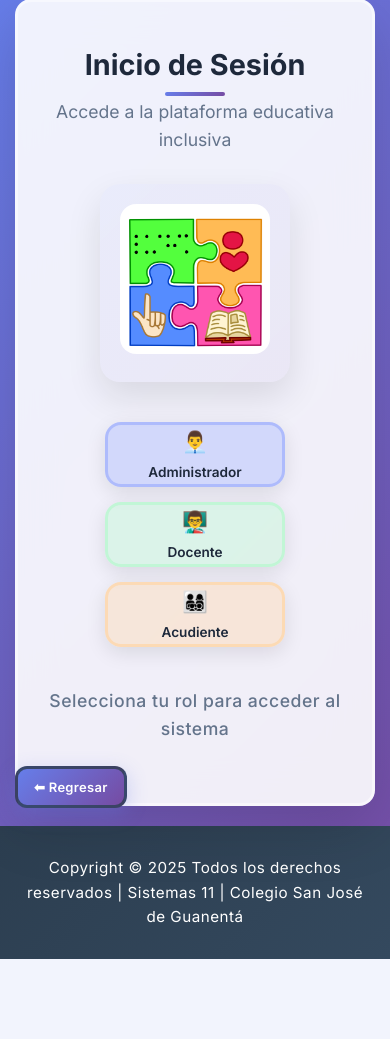
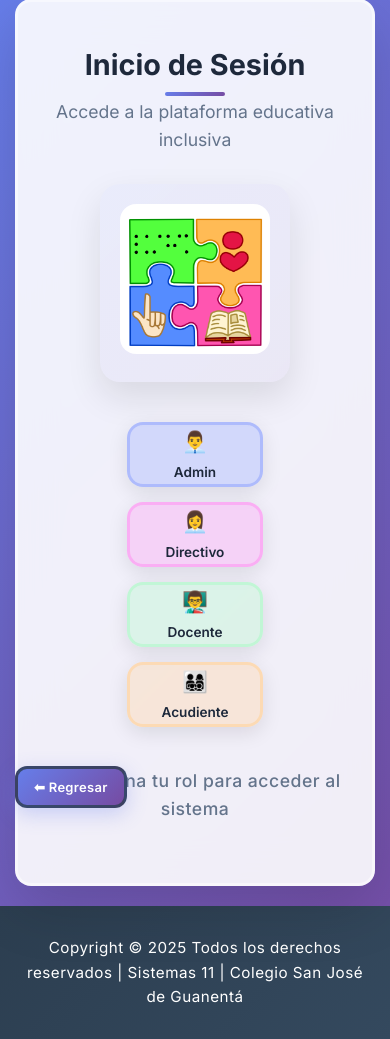
Before and after one commit to SebasF10/LUDIK, a PHP site: page /Inicio_sesion.html in a window 390 px wide. Shown: the part 21-1060 px from the top of the page. Before the commit the page ends 980 px from the top, so only its background shows below. Run offline with PHP 8.4, Linux system fonts and the light colour scheme.

Commit message:
Refactor login page and styles: Added directivo role, improved button layout, and enhanced form styles. Removed deprecated CSS rules and added responsive design for user buttons.

```diff
--- a/Css/Inicio_sesion.css
+++ b/Css/Inicio_sesion.css
@@ -30,6 +30,7 @@ body {
     flex: 1;
 }
 
+
 /* Ocultar formularios inicialmente */
 #form_admin,
 #form_docente,
@@ -44,19 +45,6 @@ body {
     align-items: center;
     position: relative;
 }
-
-/* LÍNEA MORADA ELIMINADA - Se comentó la regla ::before */
-/*
-.Inicio_sesion::before {
-    content: '';
-    position: absolute;
-    top: 0;
-    left: 0;
-    width: 4px;
-    height: 100%;
-    background: linear-gradient(135deg, #667eea 0%, #764ba2 100%);
-}
-*/
 
 /* Título mejorado */
 .Sesion_titulo {
@@ -119,11 +107,16 @@ body {
 /* Botones de selección - REDISEÑO COMPLETO */
 .Botones_usuarios {
     display: flex;
-    justify-content: center;
-    gap: 20px;
+    justify-content: space-evenly;
+    align-items: center;
+    flex-wrap: nowrap;
+    /* 🔥 evita que bajen */
+    gap: 25px;
     margin-bottom: 40px;
-    flex-wrap: nowrap;
+    width: 100%;
 }
+
+
 
 .Botones_usuarios button {
     width: 150px;
@@ -176,6 +169,44 @@ body {
     background: rgba(254, 215, 170, 0.4);
     border: 3px solid rgba(254, 215, 170, 0.8);
     color: #1e293b;
+}
+
+.btn_dir {
+    background: rgba(252, 165, 243, 0.4);
+    border: 3px solid rgba(252, 165, 243, 0.8);
+    color: #1e293b;
+}
+
+.form_directivo {
+    background: rgba(252, 165, 243, 0.25);
+    border-color: rgba(252, 165, 243, 0.8);
+}
+
+.form_directivo .input-group input {
+    background: rgba(252, 165, 243, 0.15);
+    border-color: rgba(244, 114, 182, 0.3);
+}
+
+.form_directivo .input-group input:focus {
+    border-color: #f472b6;
+    background: rgba(252, 165, 243, 0.25);
+    box-shadow: 0 4px 15px rgba(244, 114, 182, 0.2);
+}
+
+#form_directivo {
+    background: rgba(252, 165, 243, 0.25);
+    border-color: rgba(252, 165, 243, 0.8);
+}
+
+#form_directivo .input-group input {
+    background: rgba(252, 165, 243, 0.15);
+    border-color: rgba(244, 114, 182, 0.3);
+}
+
+#form_directivo .input-group input:focus {
+    border-color: #f472b6;
+    background: rgba(252, 165, 243, 0.25);
+    box-shadow: 0 4px 15px rgba(244, 114, 182, 0.2);
 }
 
 /* Mensaje inicial mejorado */
@@ -560,3 +591,14 @@ body {
 .toggle-pass:hover {
     color: #4f46e5;
 }
+
+@media (max-width: 900px) {
+    .Botones_usuarios {
+        flex-wrap: wrap;
+        gap: 15px;
+    }
+
+    .Botones_usuarios button {
+        width: 45%;
+    }
+}
--- a/Inicio_sesion.html
+++ b/Inicio_sesion.html
@@ -28,7 +28,11 @@
             <div class="Botones_usuarios">
                 <button class="btn_adm" onclick="mostrarFormulario('admin')">
                     <span class="btn-icon">👨‍💼</span>
-                    Administrador
+                    Admin
+                </button>
+                <button class="btn_dir" onclick="mostrarFormulario('directivo')">
+                    <span class="btn-icon">👩‍💼</span>
+                    Directivo
                 </button>
                 <button class="btn_prof" onclick="mostrarFormulario('docente')">
                     <span class="btn-icon">👨‍🏫</span>
@@ -39,6 +43,7 @@
                     Acudiente
                 </button>
             </div>
+
 
             <div class="Formularios_sesion">
                 <div id="mensaje_rol" class="mensaje-inicial">
@@ -63,6 +68,27 @@
                         <button class="login-btn" type="submit">Iniciar Sesión</button>
                     </form>
                 </div>
+
+                <!-- Formulario Directivo -->
+                <div id="form_directivo" class="formulario_directivo" style="display: none;">
+                    <h3>Acceso Directivo</h3>
+                    <div class="form-icon-container">
+                        <img src="img/directivoimg.png" alt="Logo de directivo" width="120" height="120">
+                    </div>
+                    <form method="POST" action="php/Login.php">
+                        <input type="hidden" name="rol" value="directivo">
+                        <div class="input-group">
+                            <input type="text" name="email" placeholder="Usuario o Email" required>
+                        </div>
+                        <div class="input-group">
+                            <input type="password" name="contrasena" placeholder="Contraseña" required
+                                id="pass_directivo">
+                            <span class="toggle-pass" onclick="togglePassword('pass_directivo', this)">👁</span>
+                        </div>
+                        <button class="login-btn" type="submit">Iniciar Sesión</button>
+                    </form>
+                </div>
+
 
                 <!-- Formulario Docente -->
                 <div id="form_docente" class="formulario_docente">
@@ -115,10 +141,10 @@
     </footer>
 
     <script>
-        // Mostrar formulario y desplazar a él
         function mostrarFormulario(rol) {
             document.getElementById('mensaje_rol').style.display = 'none';
             document.getElementById('form_admin').style.display = 'none';
+            document.getElementById('form_directivo').style.display = 'none';
             document.getElementById('form_docente').style.display = 'none';
             document.getElementById('form_acudiente').style.display = 'none';
 
@@ -130,6 +156,9 @@
             if (rol === 'admin') {
                 formId = 'form_admin';
                 document.querySelector('.btn_adm').classList.add('active');
+            } else if (rol === 'directivo') {
+                formId = 'form_directivo';
+                document.querySelector('.btn_dir').classList.add('active');
             } else if (rol === 'docente') {
                 formId = 'form_docente';
                 document.querySelector('.btn_prof').classList.add('active');
```
Also changed, not shown: php/Login.php (+7 -8 lines), img/directivoimg.png (added).
